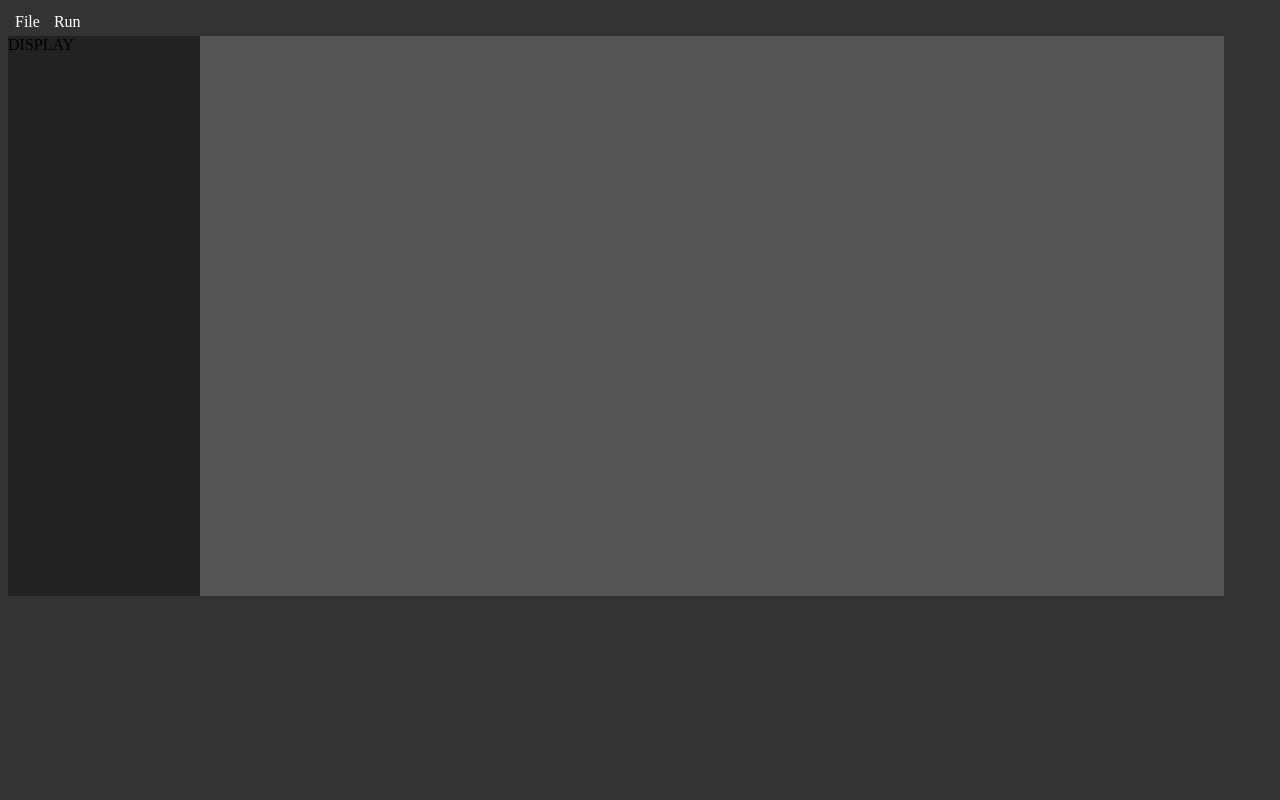
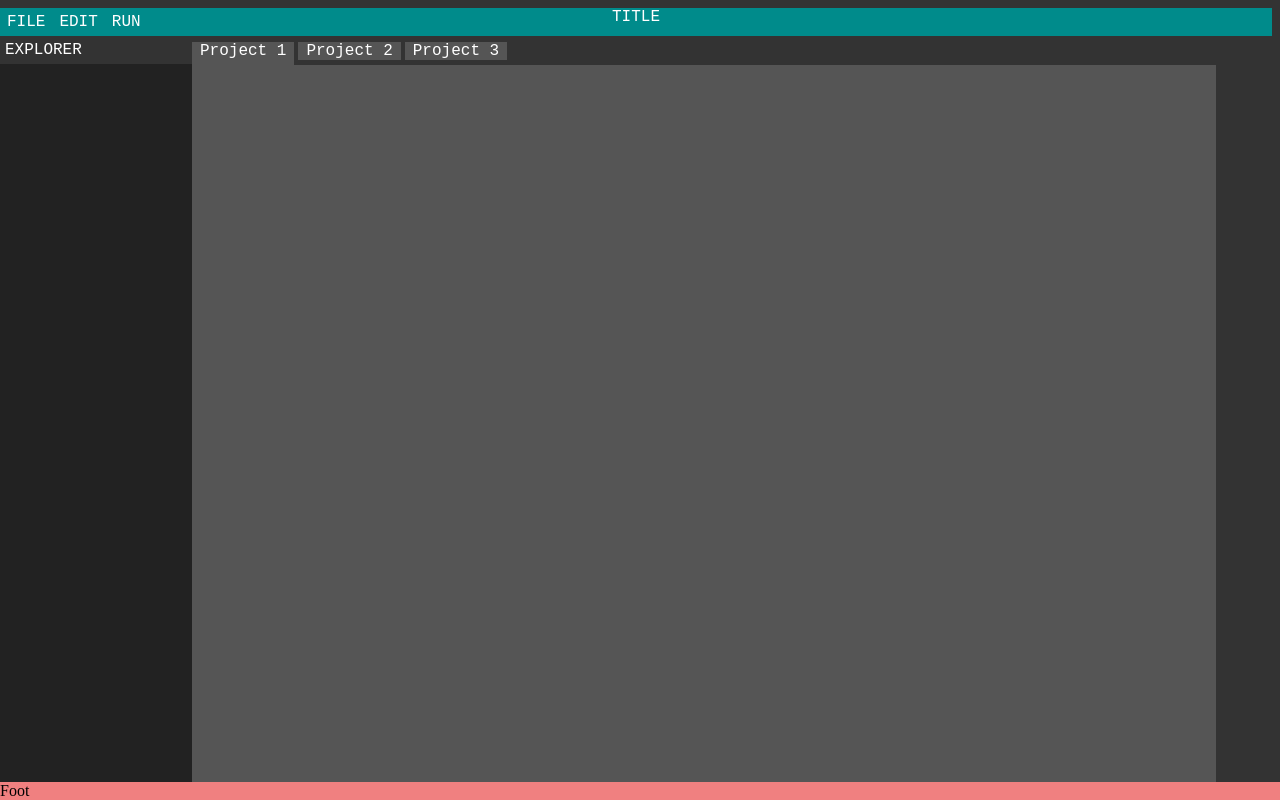
Before and after one commit to thom8047/TextEditor, a plain HTML site: page index.html in a window 1280 px wide. Drawn offline with nearby package versions, Linux system fonts and the light colour scheme.

Commit message:
Had to rearrange files to get most current code off my hard-drive

```diff
--- a/code.js
+++ b/code.js
@@ -4,18 +4,12 @@ function setEndOfContenteditable(contentEditableElement)
     if (document.createRange)//Firefox, Chrome, Opera, Safari, IE 9+
     {
         range = document.createRange();//Create a range (a range is a like the selection but invisible)
-        range.selectNodeContents(contentEditableElement);//Select the entire contents of the element with the range
+        range.selectNodeContents(contentEditableElement)//, end);//Select the entire contents of the element with the range
         range.collapse(false);//collapse the range to the end point. false means collapse to end rather than the start
+        console.log(range);
         selection = window.getSelection();//get the selection object (allows you to change selection)
         selection.removeAllRanges();//remove any selections already made
         selection.addRange(range);//make the range you have just created the visible selection
-    }
-    else if (document.selection)//IE 8 and lower
-    {
-        range = document.body.createTextRange();//Create a range (a range is a like the selection but invisible)
-        range.moveToElementText(contentEditableElement);//Select the entire contents of the element with the range
-        range.collapse(false);//collapse the range to the end point. false means collapse to end rather than the start
-        range.select();//Select the range (make it the visible selection
     }
 }
 
@@ -43,7 +37,7 @@ function setEndOfContenteditable(contentEditableElement)
         }
     }
     return caretPos;
-} */
+}  */
 
 function correctID(index) {
     $(this).attr("id", index+1);
@@ -59,10 +53,12 @@ function checkString(event) {
         text = this.textContent,
         key = event.keyCode,
         newHTML = "";
+        //caretPos = getCaretPosition(document.activeElement);
 
-    console.log(key);
+    //console.log(key);
 
     if (key == 9) {
+
         event.preventDefault();
         // Find out if you can re-run code that changes text and add in this tab key below where ever you are.
         //&#x09;
@@ -72,7 +68,7 @@ function checkString(event) {
         event.preventDefault();
 
         var current_id = parseInt(current_node.attr("id")),
-            next = current_id + 1
+            next = current_id + 1,
             obj = "<div class='line' id=" + next + " contenteditable='true'></div>";
 
         //$("#editor").append(obj);
@@ -81,13 +77,15 @@ function checkString(event) {
         $(".line").each( correctID );
 
         $('#'+next).keydown( checkString )
+
         setEndOfContenteditable(document.getElementById(next));
+        return;
     }
 
     if (key == 38) {
         // UP
-        var current_id = parseInt(current_node.attr("id"));
-            prev = current_id - 1
+        var current_id = parseInt(current_node.attr("id")),
+            prev = current_id - 1;
 
         if (current_id != 1) {
             $('#'+prev).focus();
@@ -96,8 +94,8 @@ function checkString(event) {
 
     if (key == 40) {
         // DOWN
-        var current_id = parseInt(current_node.attr("id"));
-            next = current_id + 1
+        var current_id = parseInt(current_node.attr("id")),
+            next = current_id + 1;
 
         try{
             $('#'+next).focus();
@@ -128,6 +126,9 @@ function main() {
         }
         //console.log(event.target.id);
     });
+    $(".dropdown button").each(function(index) {
+        $(this).click(function() {alert("check");});
+    });
 
     $("#1").keydown( checkString )
 }
--- a/index.css
+++ b/index.css
@@ -1,6 +1,7 @@
 body {
     overflow-x: hidden;
     background-color: #333;
+    margin-left: 0;
 }
 
 /* CSS */
@@ -8,11 +9,23 @@ body {
 /* DROPDOWN */
 
 .ToolBar {
+    text-align: center;
     position: relative;
+    width: 100%;
     display: inline-block;
+    background-color: darkcyan;
   }
+  .ToolBar #title {
+    position: absolute;
+    width: 100%;
+    text-align: center;
+    color: white;
+    font-family: 'Courier New', Courier, monospace;
+  }
+
   .dropdown {
     float: left;
+    font-family: 'Courier New', Courier, monospace;
   }
 
   .dropdown button {
@@ -41,33 +54,77 @@ body {
   }
 
   .dropdown:hover .main-button {
-    background-color: grey;
+    background-color: lightcyan;
+    color: black;
   }
 
   /* MAIN TEXT */
 
   .TextBox {
-    height: 70vh;
+    height: 90vh;
     width: 100vw;
   }
 
   .TextBox #display {
     float: left;
     width: 15%;
-    height: 100%;
+    height: 105%;
     background-color: #222;
   }
 
-  .TextBox #editor {
+  .TextBox #display:hover {
+    cursor:default;
+  }
+
+  .TextBox #code {
     float: left;
     width: 80%;
+    height: 100%;
+  }
+
+  .TextBox #editor {
     color: white;
     font-family: 'source-code-pro', monospace;
-    height: 100%;
     border: 0px;
     background-color: #555;
     overflow-x: auto;
     overflow-y: auto;
+    height: 100%;
+  }
+
+  .TextBox #tabs {
+    width: 100%;
+    padding-top: 5px;
+  }
+
+  #tab-objects {
+    white-space: nowrap;
+    display: inline-block;
+    margin-bottom: 5px;
+    width: 10%;
+    background-color: #555;
+    color: white;
+    font-family: 'Courier New', Courier, monospace;
+    text-align: center;
+    /* border-top-left-radius: 7px;
+    border-top-right-radius: 7px; */
+  }
+
+  #selected-tab {
+    padding-bottom: 5px;
+    display: inline-block;
+    width: 10%;
+    background-color: #555;
+    color: white;
+    font-family: 'Courier New', Courier, monospace;
+    text-align: center;
+    white-space: nowrap;
+    /* border-top-left-radius: 7px;
+    border-top-right-radius: 7px; */
+  }
+
+  #tab-objects:hover {
+    cursor: pointer;
   }
 
   .TextBox:hover {
@@ -81,3 +138,26 @@ body {
   .TextBox #editor .statement {
     color: #ff8c00;
   }
+
+  #explorer {
+    padding-top: 5px;
+    padding-bottom: 5px;
+    padding-left: 5px;
+    width: 100%;
+    background-color: #333;
+    color: white;
+    font-family: 'Courier New', Courier, monospace;
+    text-align: left;
+  }
+
+
+  footer {
+    position: absolute;
+    bottom: 0;
+  }
+
+  #footer {
+    margin: 0;
+    background-color:lightcoral;
+    width: 100vw;
+  }
--- a/index.html
+++ b/index.html
@@ -11,7 +11,7 @@
         <div class="App">
             <div class="ToolBar">
                 <div class="dropdown">
-                    <button class="main-button" click="getDropDown">File</button>
+                    <button class="main-button" click="getDropDown">FILE</button>
                     <div class="dropdown-content" id="File">
                         <div><button>New File</button></div>
                         <div><button>Open File</button></div>
@@ -19,9 +19,19 @@
                     </div>
                 </div>
 
+                <div class="dropdown">
+                    <button class="main-button" click="getDropDown">EDIT</button>
+                    <div class="dropdown-content" id="File">
+                        <div><button>Undo</button></div>
+                        <div><button>Redo</button></div>
+                        <div><button>Find</button></div>
+                        <div><button>Replace</button></div>
+                        <div><button>Toggle Comment</button></div>
+                    </div>
+                </div>
 
                 <div class="dropdown">
-                    <button class="main-button" id="dropdown-button">Run</button>
+                    <button class="main-button" id="dropdown-button">RUN</button>
                     <div class="dropdown-content" id="run">
                         <div><button>Run Module</button></div>
                         <div><button>Run Without Debug</button></div>
@@ -29,16 +39,25 @@
                     </div>
                 </div>
 
+                <div id="title">TITLE</div>
+
             </div>
 
             <div class="TextBox">
                 <span>
                     <div id="display">
-                        DISPLAY
+                        <div id="explorer">EXPLORER</div>
                     </div>
 
-                    <div id="editor">
-                        <div class="line" id="1" contenteditable="true"></div>
+                    <div id="code">
+                        <div id="tabs">
+                            <span id="selected-tab">Project 1</span>
+                            <span id="tab-objects">Project 2</span>
+                            <span id="tab-objects">Project 3</span>
+                        </div>
+                        <div id="editor">
+                            <div class="line" id="1" contenteditable="true"></div>
+                        </div>
                     </div>
                 </span>
             </div>
@@ -49,4 +68,8 @@
         </div>
     </body>
 
+    <footer>
+        <div id="footer">Foot</div>
+    </footer>
+
 </html>
```
